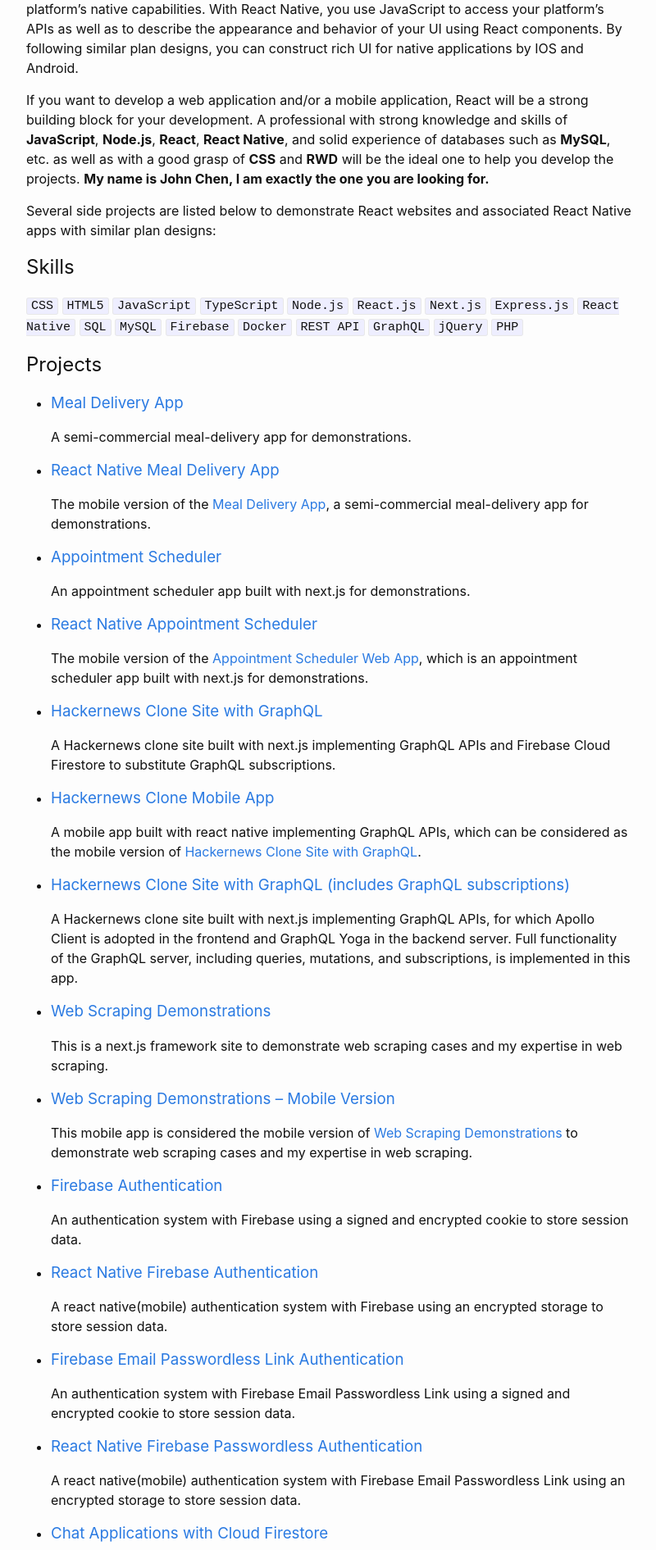
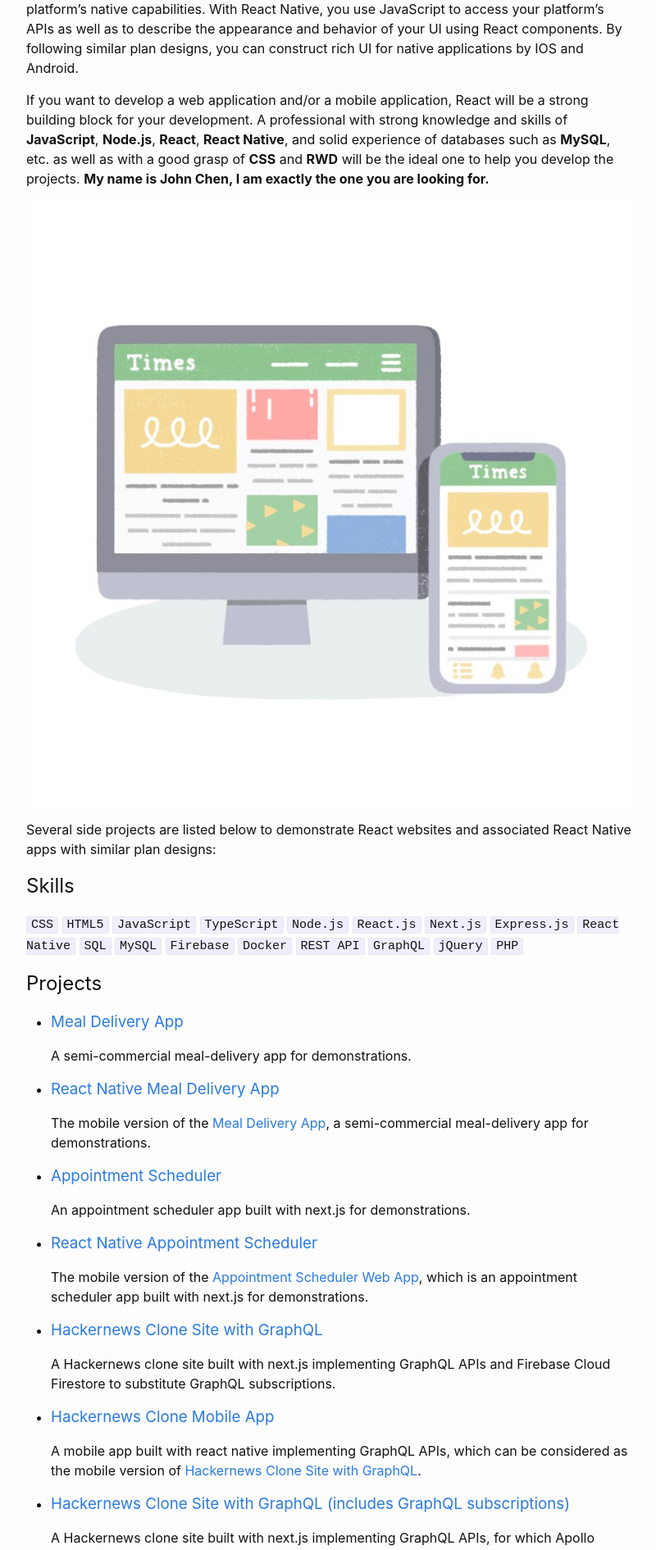
Before and after one commit to jglchen/jglchen.github.io, a Jekyll site: the page built from index.md, in a window 1280 px wide. Shown: the part 459-2350 px from the top of the page at 82% size, without its empty margins (238-1038 px from the left). Built offline with Jekyll 4.4.1, drawn with Linux system fonts in a browser that asks for light colours.

Commit message:
Initial Commit

```diff
--- a/index.md
+++ b/index.md
@@ -15,6 +15,8 @@ Internet traffic from mobile devices has surpassed the traffic from desktops for
 A native mobile application is developed for use on a particular platform or device. In Android development, people can write codes in Kotlin or Java; in iOS, you can use Swift or Objective-C. **React Native** is a framework for building Android and iOS applications using React and the app platform’s native capabilities. With React Native, you use JavaScript to access your platform’s APIs as well as to describe the appearance and behavior of your UI using React components. By following similar plan designs, you can construct rich UI for native applications by IOS and Android.
 
 If you want to develop a web application and/or a mobile application, React will be a strong building block for your development. A professional with strong knowledge and skills of **JavaScript**, **Node.js**, **React**, **React Native**, and solid experience of databases such as **MySQL**, etc. as well as with a good grasp of **CSS** and **RWD** will be the ideal one to help you develop the projects. **My name is John Chen, I am exactly the one you are looking for.**
+
+![app-web-mobile](/images/app-web-mobile.gif)
 
 Several side projects are listed below to demonstrate React websites and associated React Native apps with similar plan designs:
 
```
Also changed, not shown: images/app-web-mobile.gif (added), 1 other file.
